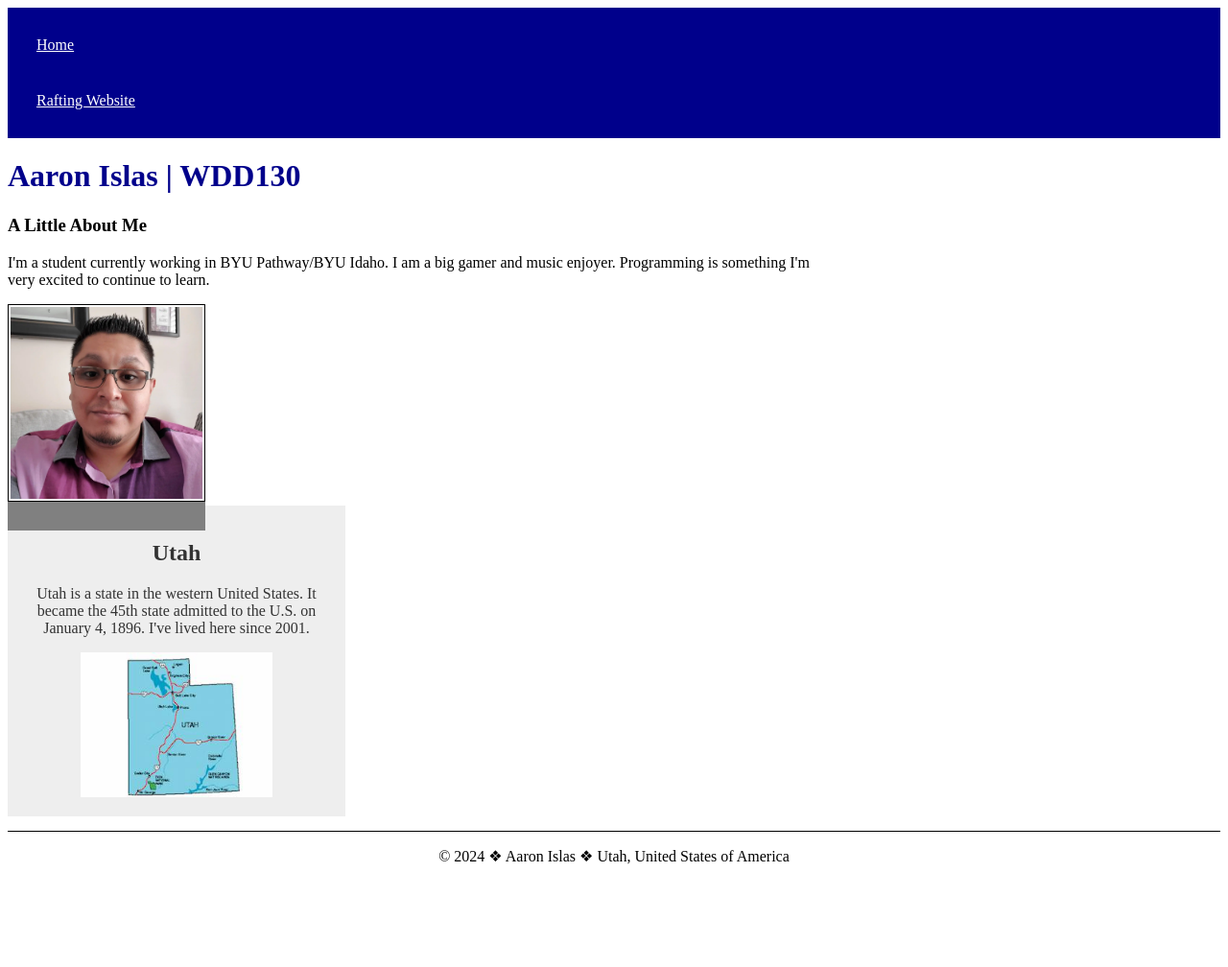
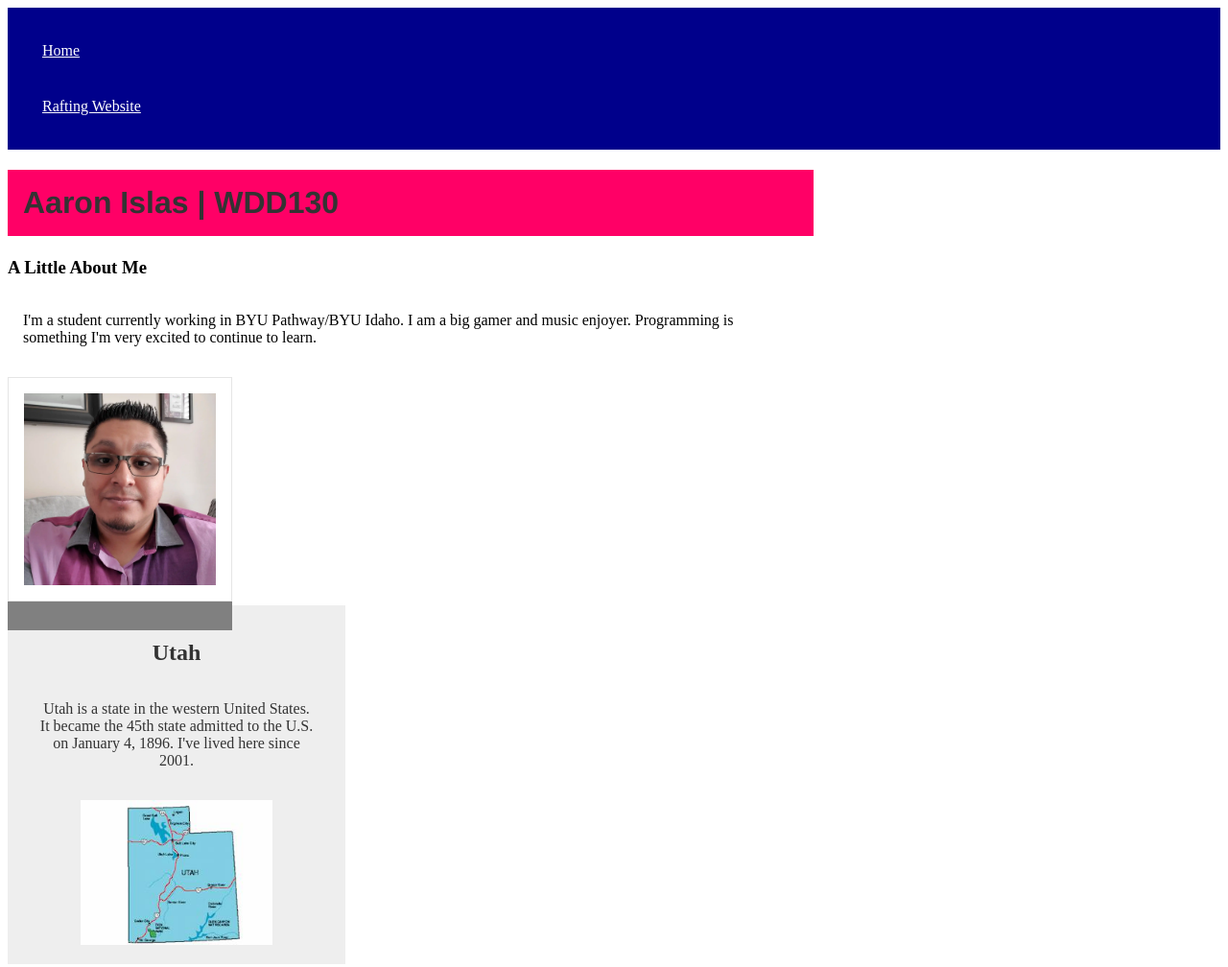
Before and after one commit to ULTIMATESLAUGHTR/wdd130, a plain HTML site: page index.html in a window 1280 px wide. Shown: the top 1008 px of the page at 96% size. Before the commit the page ends 918 px from the top, so only its background shows below. Drawn offline with Linux system fonts and the light colour scheme; files whose address does not match are found by name.

Commit message:
Created Variables in Root Declaration.

```diff
--- a/styles/styles.css
+++ b/styles/styles.css
@@ -1,6 +1,13 @@
+:root {
+    --heading-background-color: #f06;
+    --heading-text-color: #333;
+    --heading-font: 'Montserrat', Helvetica, sans-serif;
+    --padding: 1rem;
+    --border: 1px solid rgb( 0 0 0/ 0.1);
+}
 nav {
     background-color: darkblue;
-    padding: 10px;
+    padding: var(--padding);
 }
 nav a {
     color: white;
@@ -12,7 +19,7 @@ aside {
     width: 20rem;
     margin: 1 rem;
     border: 1px solid rgb (0 0 0 / 0.2); /* 1 */
-    padding: 1rem;
+    padding: var(--padding);
     background-color: #eee;
     color: #333;
     text-align: center;
@@ -22,7 +29,10 @@ aside img {
     height: auto;
 }
 h1 {
-    color: darkblue;
+    background-color: var(--heading-background-color);
+    color: var(--heading-text-color);
+    font-family: var(--heading-font);
+    padding: var(--padding);
 }
 main {
     max-width: 840px;
@@ -30,12 +40,12 @@ main {
 main img {
     width: 150 px;
     height: auto;
-    border: 1px solid black;
-    padding: 2px;
+    border: var(--border);
+    padding: var(--padding);
     box-shadow: 0 030px gray;
 }
 p {
-    padding: 0;
+    padding: var(--padding);
 }
 footer {
     margin-top: 15px;
```
